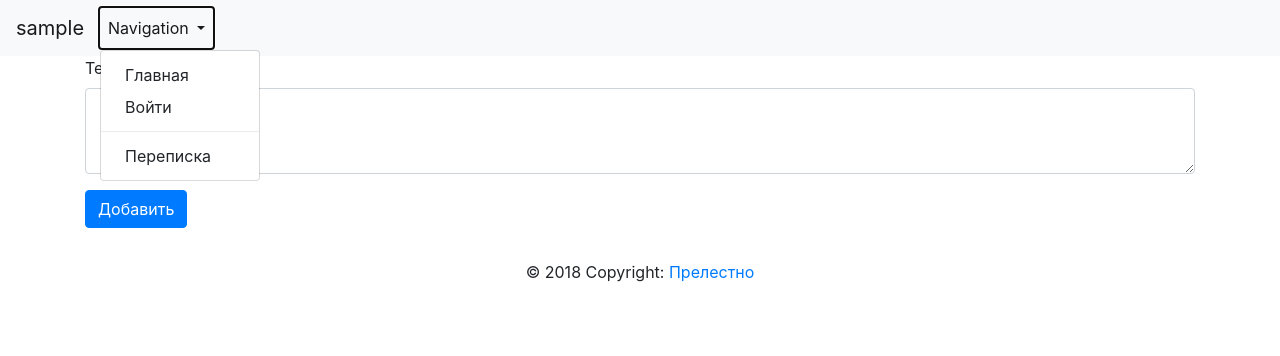
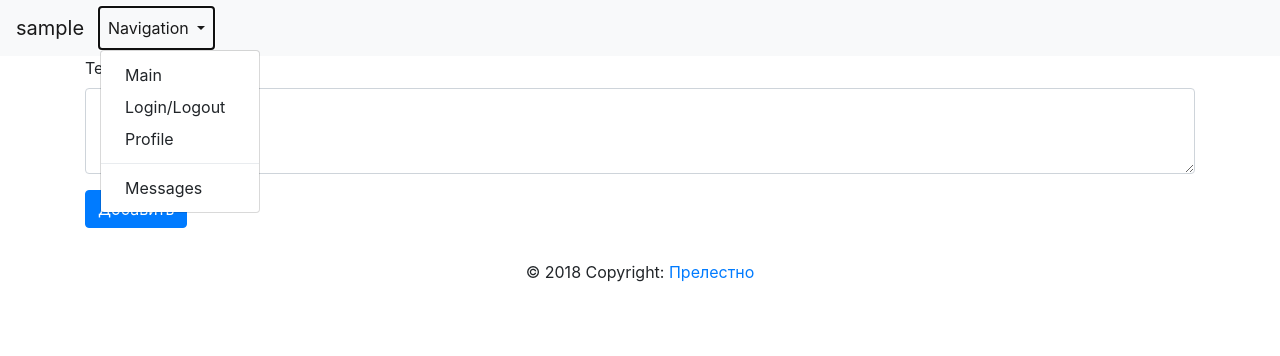
Before and after one commit to Muhrutochka/TwitterProject, a Django app: page / in a window 1280 px wide, after a click on "Navigation". Shown: the top 356 px of the page. Run offline with Django 3.2, Linux system fonts and the light colour scheme; the visitor is signed in with stand-in values (Sample User, id 1); data comes from the database, SQL or seed files in the repository; data that the repository does not hold is empty; some libraries are stand-ins or nearby versions.

Commit message:
Задание#4 Light1

```diff
--- a/TwitterProject/urls.py
+++ b/TwitterProject/urls.py
@@ -4,16 +4,16 @@
 from django.contrib import admin
 from django.urls import path, re_path, include
 from django.views.generic.base import TemplateView
-from apptwitter.views import addMessage, userPage, retweet
+from apptwitter.views import addMessage, userPage, retweet, profileEdit
 
 urlpatterns = [
 
     path('admin/', admin.site.urls),
+    path('profile/', profileEdit),
     re_path(r'^accounts/', include('allauth.urls')),
     path('', addMessage),
     path('auth', TemplateView.as_view(template_name='user/auth.html')),
     re_path(r'^accounts/profile/$', TemplateView.as_view(template_name='user/profile.html')),
-    re_path(r'^user/(?P<userid>\w+)/$', userPage),
+    re_path(r'^user/(?P<user>\w+)/$', userPage),
     re_path(r'^retweet/(?P<id>\w+)/$', retweet),
-
 ]
--- a/apptwitter/models.py
+++ b/apptwitter/models.py
@@ -7,36 +7,36 @@ from django.db import models
 from django.db.models.signals import post_save
 from django.utils import timezone
 
-class TweetManager(models.Manager):
-    def retweet(self, user, parent_obj):
-        if parent_obj.parent:
-            og_parent = parent_obj.parent
-        else:
-            og_parent = parent_obj
-
-        obj = self.model(
-            parent = og_parent,
-            userid = user,
-            text = parent_obj.content,
-        )
-        obj.save()
-        return obj
+# class TweetManager(models.Manager):
+#     def retweet(self, user, parent_obj):
+#         if parent_obj.parent:
+#             og_parent = parent_obj.parent
+#         else:
+#             og_parent = parent_obj
+#
+#         obj = self.model(
+#             parent = og_parent,
+#             userid = user,
+#             text = parent_obj.content,
+#         )
+#         obj.save()
+#         return obj
 
 class Messages(models.Model):
     text = models.CharField(max_length=260)
     dateadd = models.DateTimeField(auto_now_add=True)
     updated = models.DateTimeField(auto_now=True)
-    userid = models.ForeignKey(settings.AUTH_USER_MODEL, on_delete=models.PROTECT)
+    user = models.ForeignKey(settings.AUTH_USER_MODEL, on_delete=models.PROTECT)
     parent = models.ForeignKey("self", blank=True, null=True, on_delete=models.PROTECT)
     liked = models.ManyToManyField(settings.AUTH_USER_MODEL, blank=True, related_name='liked')
     reply = models.BooleanField(verbose_name='Is a reply?', default=False)
 
 
-    objects = TweetManager()
+    # objects = TweetManager()
 
 
-    def __str__(self):
-        return str(self.content)
+    # def __str__(self):
+    #     return str(self.content)
 
 
     def get_absolute_url(self):
--- a/apptwitter/views.py
+++ b/apptwitter/views.py
@@ -2,7 +2,8 @@ from django.shortcuts import render
 from apptwitter.models import Messages
 from django.core.paginator import EmptyPage, PageNotAnInteger, Paginator
 from django.contrib import messages
-
+from django.contrib.auth.models import User
+from django.conf import settings
 
 # Сохраняем данные из формы в бaзу данных
 def addMessage(request):
@@ -11,7 +12,7 @@ def addMessage(request):
     if request.method == 'POST':
         addMessage = request.POST.get('Textarea1', '')
         if len(addMessage) < 250:
-            i = Messages.objects.create(text=addMessage, userid_id=user.id)
+            i = Messages.objects.create(text=addMessage, user=user.id)
             i.save()
         else:
             messages.info(request, 'Вы превысили максимальный размер сообщения, он не должен быть больше 250 символов.')
@@ -22,7 +23,7 @@ def addMessage(request):
 def retweet(request, id):
     message = Messages.objects.values_list().filter(id=id).values()
     user = request.user
-    i = Messages.objects.create(text=message.text, userid_id=user.id, parent=message.id)
+    i = Messages.objects.create(text=message.text, user=user.id, parent=message.id)
     i.save()
     context = listing(request)
     return render(request, 'user/main.html', context)
@@ -31,23 +32,29 @@ def retweet(request, id):
 def listing(request, *args):
     # Если запрашиваем список для пользователя то применяем фильтрацию
     if args:
-        messages = Messages.objects.values_list().filter(userid=args[0]).values()
+        messages = Messages.objects.values_list().filter(user=args[0]).values()
     else:
-        messages = Messages.objects.values_list().values()
+        # messages = Messages.objects.values_list().values()
+        messages = Messages.objects.values('id', 'user_id', 'user__first_name', 'text', )
+        # qs = Messages.objects.get(id=1).user.first_name
+        qs = Messages.objects.values('id', 'user_id', 'user__first_name')
+        # print(qs)
+        print(messages)
     paginator = Paginator(messages, 4)  # Show 4 items per page
     page = request.GET.get('page')
     ml = paginator.get_page(page)
     messageslist = {
         'context_value': ml,
     }
+    # print(settings.AUTH_USER_MODEL)
     # print(messages)
     return messageslist
 
 
 # Редактируем данные определенного пользователя
-def userPage(request, userid):
-    context = listing(request, userid)
-    context['user_id'] = int(userid)
+def userPage(request, user):
+    context = listing(request, user)
+    context['user'] = int(user)
     if request.method == 'POST':
         if request.POST.get('change'):
             pass # change()
@@ -59,3 +66,22 @@ def userPage(request, userid):
     else:
         pass
     return render(request, 'user/userpage.html', context)
+
+
+def profileEdit(request):
+    user = User.objects.get(id=request.user.id)
+    if request.method == 'POST':
+        template = list('0123456789abcdefghijklmnopqrstuvwxyzABCDEFGHIJKLMNOPQRSTUVWXYZ')
+        nickname = request.POST.get('save', '')
+        errors = 0
+        if nickname[0] in list('0123456789'):
+            errors = errors + 1
+        for letter in nickname:
+            if not letter in template:
+                errors = errors + 1
+        if errors == 0:
+            user.first_name = request.POST.get('save', '')
+            print(nickname, request.user.id, user, user.first_name)
+            user.save()
+        print(errors)
+    return render(request, 'user/profile.html')
--- a/templates/base.html
+++ b/templates/base.html
@@ -47,11 +47,12 @@
               Navigation
             </a>
             <div class="dropdown-menu" aria-labelledby="navbarDropdown">
-              <a class="dropdown-item" href="/">Главная</a>
-              <a class="dropdown-item" href="auth">Войти</a>
+              <a class="dropdown-item" href="/">Main</a>
+              <a class="dropdown-item" href="/auth">Login/Logout</a>
+              <a class="dropdown-item" href="/profile/">Profile</a>
               {% if user.is_authenticated %}
                 <div class="dropdown-divider"></div>
-                <a class="dropdown-item" href="user/{{ user.id }}">Переписка</a>
+                <a class="dropdown-item" href="/user/{{ user.id }}">Messages</a>
               {% endif %}
             </div>
           </li>
--- a/templates/user/main.html
+++ b/templates/user/main.html
@@ -12,7 +12,6 @@
                 </ul>
             </div>
          {% endif %}
-    <body>
         <form action=".." method="POST"> {% csrf_token %}
             <div class="form-group">
                 <label for="exampleFormControlTextarea1">Text</label>
@@ -22,8 +21,6 @@
                 <input type="submit"class="btn btn-primary"  value="Добавить">
             </div>
         </form>
-    </body>
-    </html>
     {% endif %}
 {% endblock %}
 
@@ -40,8 +37,14 @@
             {% for e in context_value %}
                 <tr class="d-flex">
                   <td class="col-sm-5">  {{ e.text }}</td>
-                  <td class="col-sm-1">  {{ e.userid }}</td>
-                    {% if user.id != e.userid_id %}
+                  <td class="col-sm-1">  {{ e.user }}</td>
+                    {% if e.user__first_name != "" %}
+                        <td class="col-sm-1">  <span class="badge badge-primary">{{ e.user__first_name }}</span> </td>
+                    {% else %}
+                        <td class="col-sm-1">  <span class="badge badge-primary">anon</span> </td>
+                    {% endif %}
+
+                    {% if user.id != e.user %}
                         <td>  <a class="btn btn-primary" href="/retweet/{{ e.id }}" role="button"><i class="fas fa-arrow-alt-circle-right"></i></a></td>
                     {% endif %}
                 </tr>
@@ -68,7 +71,5 @@
                 </span>
             </div>
         {% endif %}
-</body>
-</html>
 
 {% endblock %}
--- a/templates/user/userpage.html
+++ b/templates/user/userpage.html
@@ -2,7 +2,7 @@
 
 {% block content %}
     {% if user.is_authenticated %}
-    {% if user.id == user_id %}
+    {% if user.id == user %}
         <body>
              <form action=".." method="POST"> {% csrf_token %}
                 <div class="form-group">
@@ -34,9 +34,9 @@
                 <tr class="d-flex">
                   <td class="col-sm-8">  {{ e.text }} </td>
                   <td class="col-sm-1"><a href="" name="change" class="changelink">Change</a></td>
-                  <td class="col-sm-1"> {{ userid }}</td>
+                  <td class="col-sm-1"> {{ User.first_name }}</td>
                   {% if e.parent_id %}
-                  <td class="col-sm-1">  <span class="badge badge-primary">retweet</span> </td>
+                    <td class="col-sm-1">  <span class="badge badge-primary">retweet</span> </td>
                   {% endif %}
 
                 </tr>
```
Also changed, not shown: templates/user/profile.html (+13 -2 lines).
